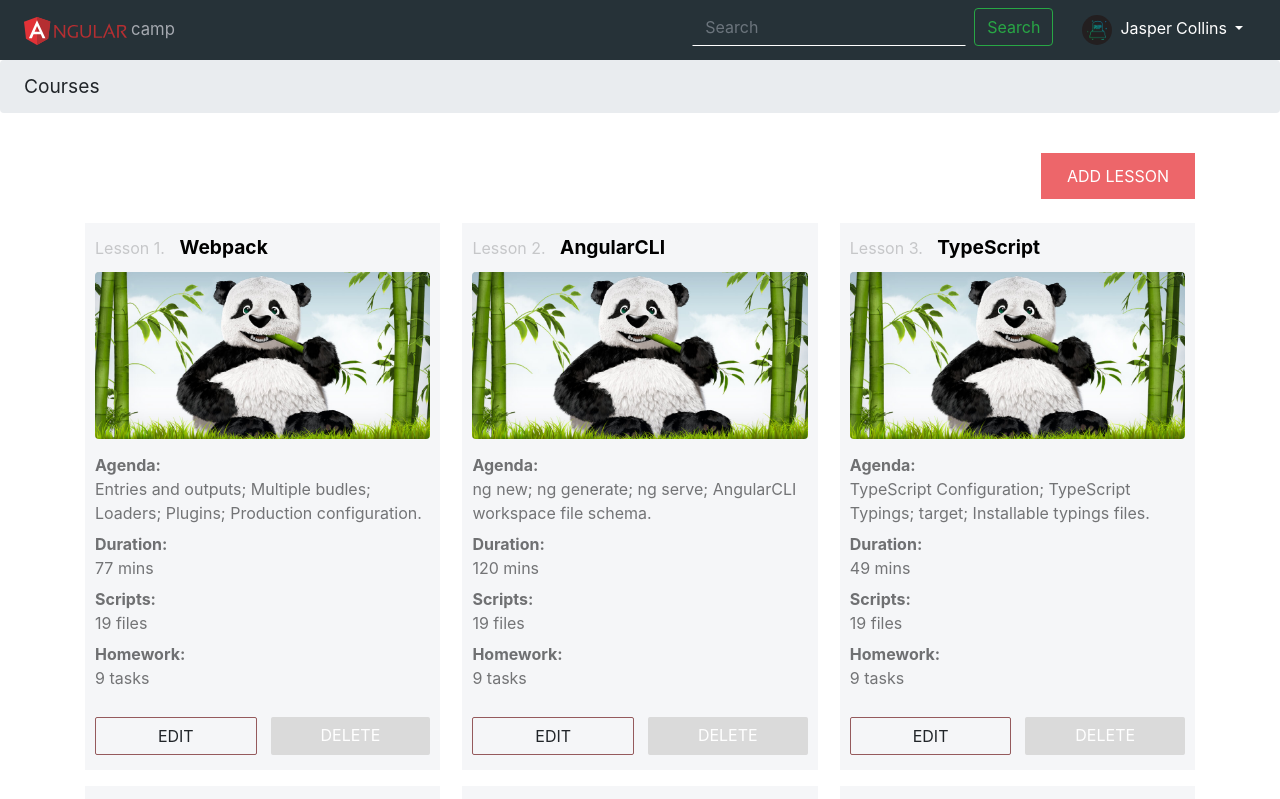
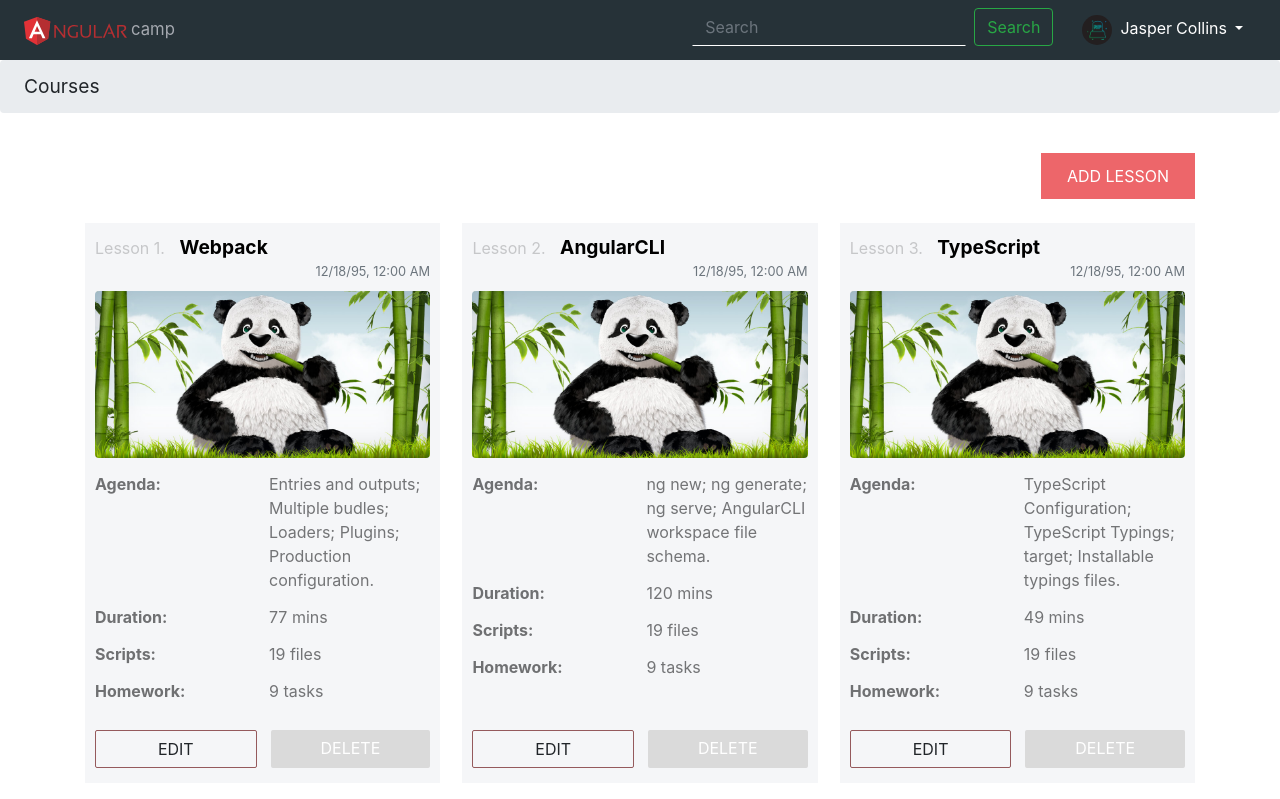
Before and after one commit to DenisLukayenka/VideoCoursesNg, an Angular app: page / in a window 1280 px wide. Shown: the top 799 px of the page. Built offline with nearby package versions, Linux system fonts and the light colour scheme.

Commit message:
add grid for course description data.

```diff
--- a/src/app/shared/components/course-list-item/course-list-item.component.css
+++ b/src/app/shared/components/course-list-item/course-list-item.component.css
@@ -26,10 +26,24 @@
     font-size: 1.2em;
     font-weight: bold;
 }
+.course-date {
+    display: flex;
+    justify-content: flex-end;
+    margin-top: 0;
+}
 
 .course-image {
     margin-top: 10px;
     margin-bottom: 10px;
+}
+
+.course-content {
+    margin-top: 14px;
+    margin-bottom: 12px;
+
+    display: grid;
+    grid-template-columns: repeat(2, 1fr);
+    gap: 1vw;
 }
 
 .course-content-title {
@@ -39,16 +53,6 @@
 
 .course-content-body {
     color: #737476;
-}
-
-.course-content {
-    margin-top: 14px;
-    margin-bottom: 12px;
-}
-
-.course-block {
-    margin-top: 7px;
-    margin-bottom: 4px;
 }
 
 .course-controls{
--- a/src/app/shared/components/course-list-item/course-list-item.component.html
+++ b/src/app/shared/components/course-list-item/course-list-item.component.html
@@ -8,44 +8,50 @@
         {{course.title}}
       </span>
     </div>
+
+    <div class="course-date">
+      <small class="text-muted">{{ course.creationDate | date: 'short' }}</small>
+    </div>
+
     <div class="course-image">
         <a href="#">
           <img src="assets/images/panda.jpg" class="img-fluid rounded" alt="Responsive image">
         </a>
     </div>
+
     <div class="course-content">
-      <div class="course-block">
+
         <div class="course-content-title">
           <span>Agenda:</span>
         </div>
         <div class="course-content-body">
           <span>{{course.description}}</span>
         </div>
-      </div>
-      <div class="course-block">
+
+
         <div class="course-content-title">
           <span>Duration:</span>
         </div>
         <div class="course-content-body">
           <span>{{course.duration}} mins</span>
         </div>
-      </div>
-      <div class="course-block">
+
+
         <div class="course-content-title">
           <span>Scripts:</span>
         </div>
         <div class="course-content-body">
           <span>19 files</span>
         </div>
-      </div>
-      <div class="course-block">
+
+
         <div class="course-content-title">
           <span>Homework:</span>
         </div>
         <div class="course-content-body">
           <span>9 tasks</span>
         </div>
-      </div>
+
     </div>
   </div>
 
```
